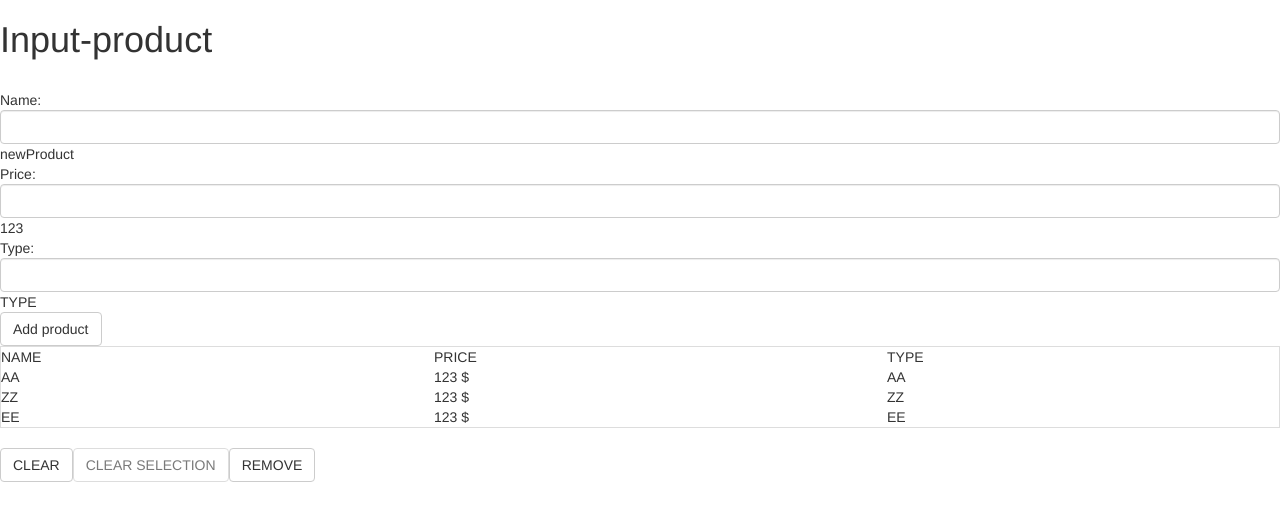
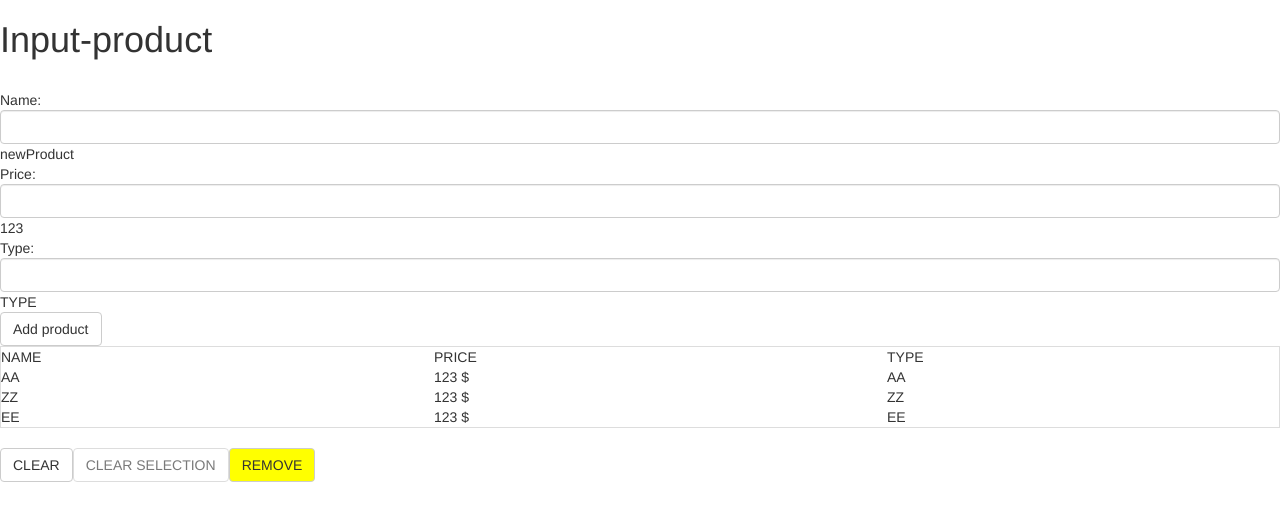
Before and after one commit to junglemove/angular-jour2, an Angular app: page / in a window 1280 px wide. Shown: the top 520 px of the page. Built offline with nearby package versions, Linux system fonts and the light colour scheme.

Commit message:
Exo1: directives exemple

```diff
--- a/src/app/input-store/input-store.component.html
+++ b/src/app/input-store/input-store.component.html
@@ -20,5 +20,5 @@
 <div>
 	<button (click)="clearAll()" class="btn btn-default">CLEAR</button>
 	<button (click)="clearSelection()" class="btn btn-default" [disabled]="selectedProducts.length == 0">CLEAR SELECTION</button>
-	<button HighlightRemoveDirective (click)="removeSelected()" class="btn btn-default">REMOVE</button>
+	<button appHighlightRemove (click)="removeSelected()" class="btn btn-default">REMOVE</button>
 </div>
```
